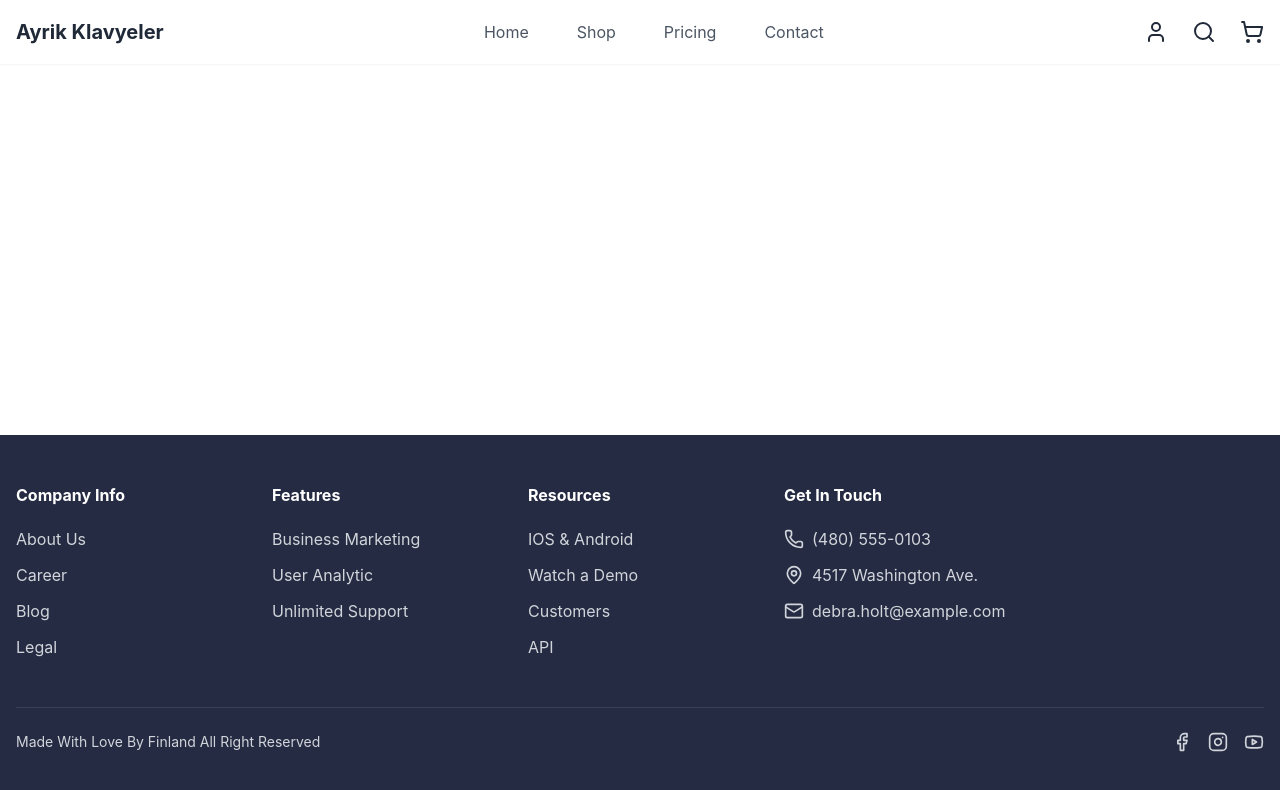
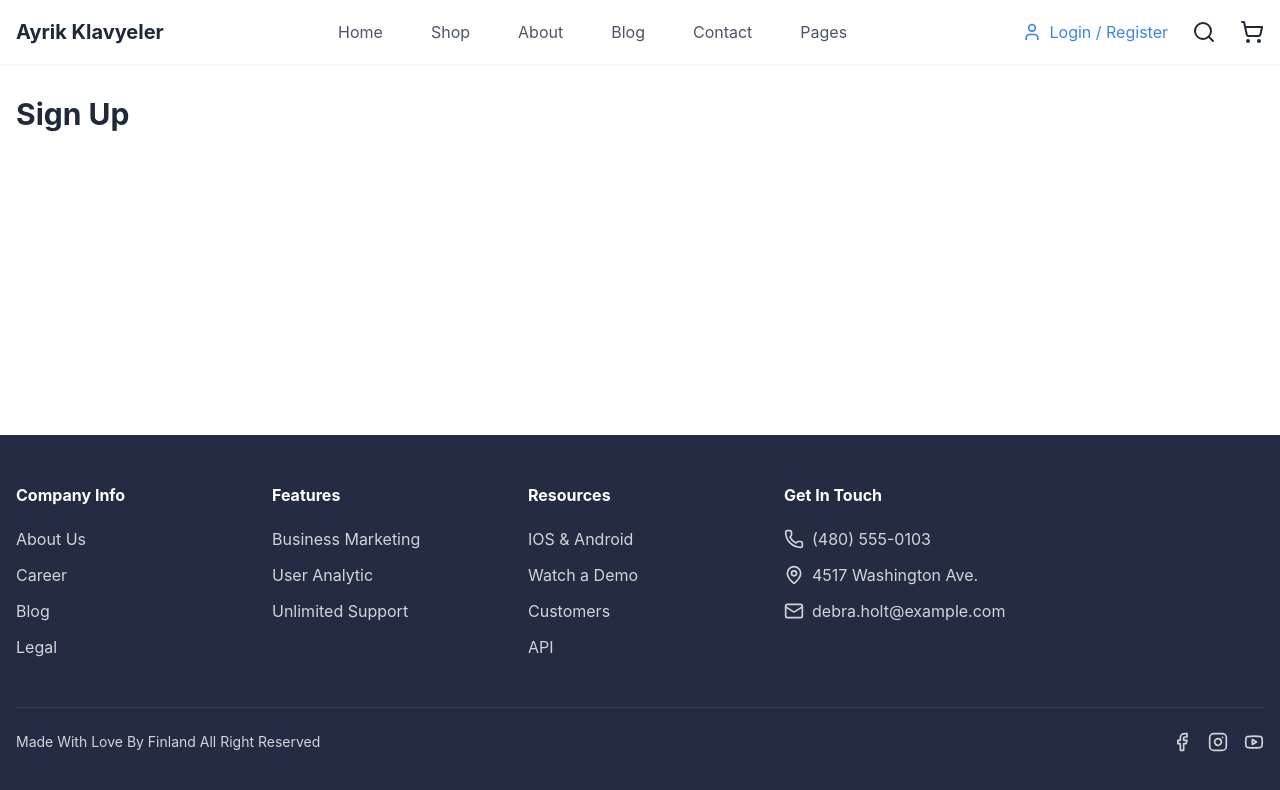
Before and after one commit to efecihanzengin/ayrik-klavyeler, a React (Vite) app: page /signup in a window 1280 px wide. Shown: the top 790 px of the page. Built offline with nearby package versions, Linux system fonts and the light colour scheme.

Commit message:
login/register added to header

```diff
--- a/src/App.jsx
+++ b/src/App.jsx
@@ -7,6 +7,7 @@ import ContactPage from './pages/ContactPage'
 import AboutPage from './pages/AboutPage'
 import BlogPage from './pages/BlogPage'
 import LegalPage from './pages/LegalPage'
+import SignUpPage from './pages/SignUpPage'
 
 function App() {
   return (
@@ -20,6 +21,7 @@ function App() {
           <Route path="/about" element={<AboutPage />} />
           <Route path="/blog" element={<BlogPage />} />
           <Route path="/legal" element={<LegalPage />} />
+          <Route path="/signup" element={<SignUpPage />} />
         </Routes>
       </PageContent>
     </Router>
--- a/src/layout/Header.jsx
+++ b/src/layout/Header.jsx
@@ -20,14 +20,19 @@ const Header = () => {
             <nav className="space-x-12">
               <Link to="/" className="text-gray-600 hover:text-gray-900">Home</Link>
               <Link to="/shop" className="text-gray-600 hover:text-gray-900">Shop</Link>
-              <Link to="/pricing" className="text-gray-600 hover:text-gray-900">Pricing</Link>
+              <Link to="/about" className="text-gray-600 hover:text-gray-900">About</Link>
+              <Link to="/blog" className="text-gray-600 hover:text-gray-900">Blog</Link>
               <Link to="/contact" className="text-gray-600 hover:text-gray-900">Contact</Link>
+              <Link to="/pages" className="text-gray-600 hover:text-gray-900">Pages</Link>
             </nav>
           </div>
 
           {/* Icons - Sağ Kısım */}
           <div className="flex-none flex items-center space-x-6">
-            <User className="w-6 h-6 cursor-pointer" />
+            <Link to="/signup" className="hidden md:flex items-center text-blue-500 hover:text-blue-600">
+              <User className="w-5 h-5 mr-2" />
+              <span>Login / Register</span>
+            </Link>
             <Search className="w-6 h-6 cursor-pointer" />
             <ShoppingCart className="w-6 h-6 cursor-pointer" />
             <button
@@ -47,8 +52,12 @@ const Header = () => {
             <div className="flex flex-col items-center space-y-6 text-gray-600">
               <Link to="/" className="text-lg hover:text-gray-900">Home</Link>
               <Link to="/shop" className="text-lg hover:text-gray-900">Shop</Link>
-              <Link to="/pricing" className="text-lg hover:text-gray-900">Pricing</Link>
+              <Link to="/about" className="text-lg hover:text-gray-900">About</Link>
+              <Link to="/blog" className="text-lg hover:text-gray-900">Blog</Link>
               <Link to="/contact" className="text-lg hover:text-gray-900">Contact</Link>
+              <Link to="/pages" className="text-lg hover:text-gray-900">Pages</Link>
+              <Link to="/signup" className="text-blue-500 hover:text-blue-600">Login / Register</Link>
+              <Search className="w-6 h-6 cursor-pointer" />
             </div>
           </nav>
         </div>
--- /dev/null
+++ b/src/pages/SignUpPage.jsx
@@ -0,0 +1,9 @@
+const SignUpPage = () => {
+  return (
+    <div className="container mx-auto px-4 py-8">
+      <h1 className="text-3xl font-bold">Sign Up</h1>
+    </div>
+  );
+};
+
+export default SignUpPage;
```
